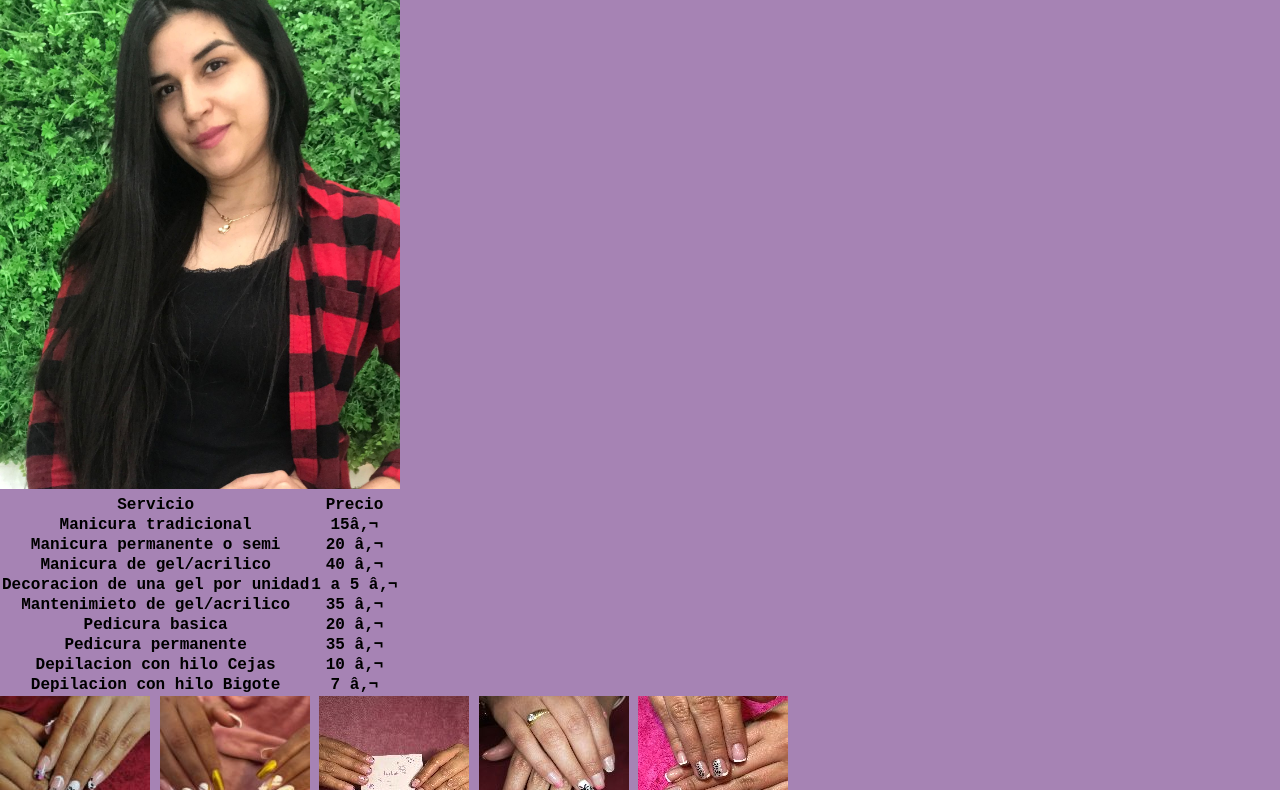
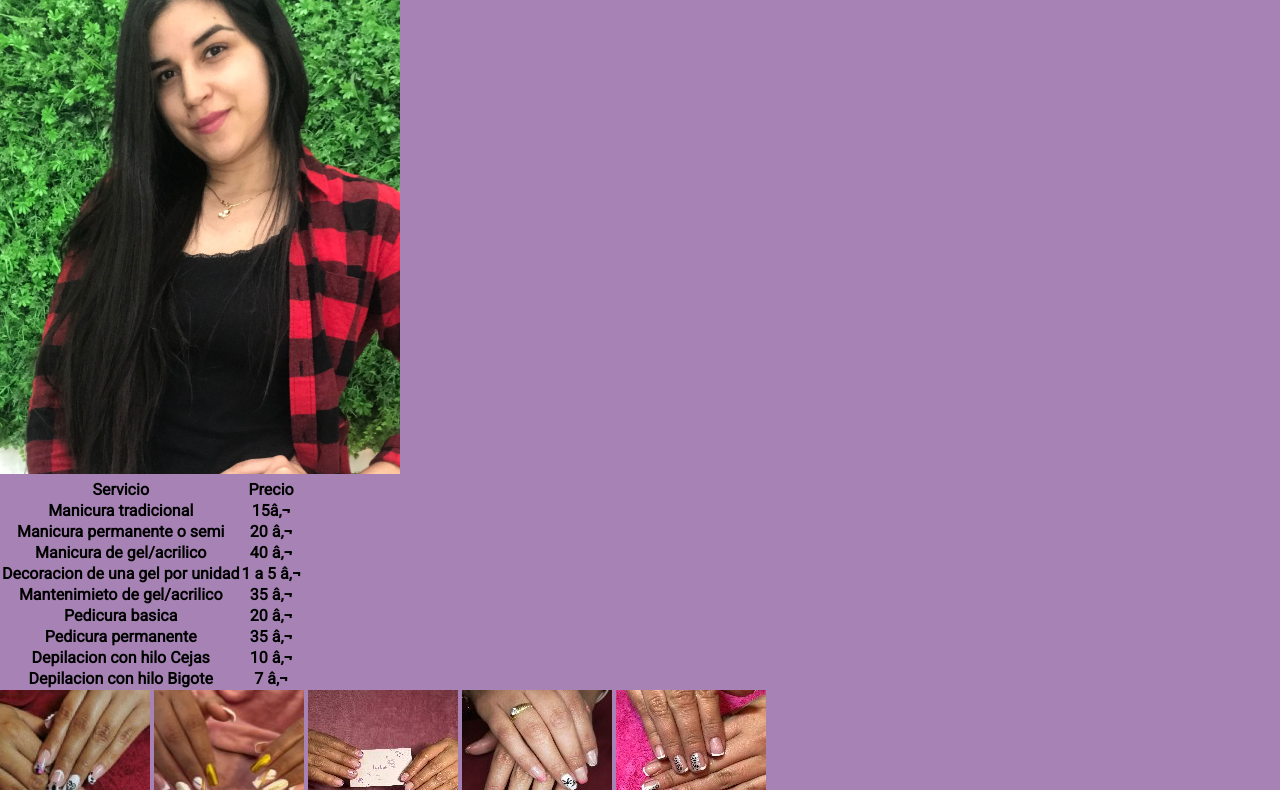
Before and after one commit to carlosmonroyzapata/lejanails, a plain HTML site: page index.html in a window 1280 px wide. Shown: the part 116-906 px from the top of the page. Drawn offline with Linux system fonts and the light colour scheme.

Commit message:
Incluir fuentes de google

```diff
--- a/index.html
+++ b/index.html
@@ -5,7 +5,7 @@
 <header>
     <meta charset="uft8">
     <link href="style.css" rel="stylesheet" type="text/css">
-    <link rel="stylesheet" type="text/css" href="https://cdnjs.cloudflare.com/ajax/libs/font-awesome/5.15.2/css/all.min.css">
+    <link href="https://fonts.googleapis.com/css2?family=Roboto&display=swap" rel="stylesheet">
     <title>lejanails</title>
 </header>
 
--- a/style.css
+++ b/style.css
@@ -2,7 +2,7 @@
 
 body {
     background: #a683b4;
-    font-family: monospace, arial;
+    font-family: 'Roboto', sans-serif;
 }
 
 /*.......Header..................................*/
```
